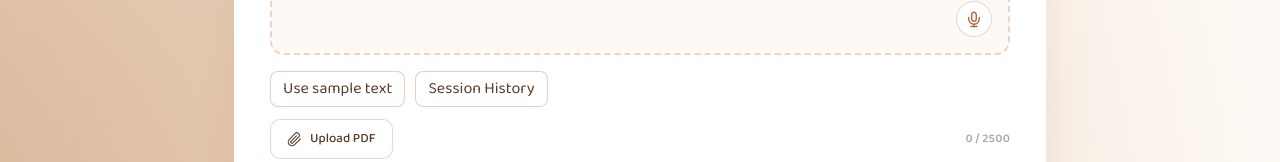
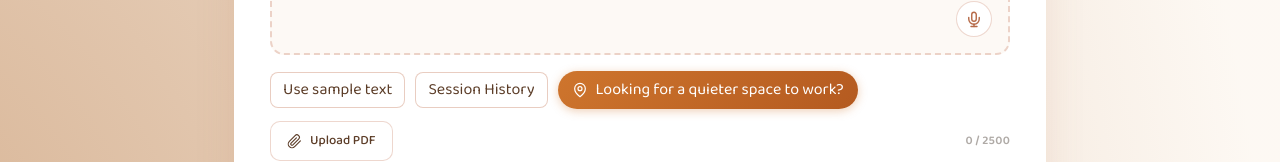
Before and after one commit to LongZhouuu/OneStepGen, a Vue app: page /workflow/ai-dump in a window 1280 px wide. Shown: the part 352-514 px from the top of the page. Built offline with nearby package versions, Linux system fonts and the light colour scheme; no server answers.

Commit message:
add one more button to direct to focus map in dump mode

```diff
--- a/src/views/AIDump.vue
+++ b/src/views/AIDump.vue
@@ -55,9 +55,23 @@
             >
               Session History
             </button>
+            <button
+              type="button"
+              class="btn-quiet-places"
+              aria-haspopup="dialog"
+              :aria-expanded="quietPlacesOpen"
+              @click="openQuietPlaces"
+            >
+              <svg class="btn-quiet-places-ic" viewBox="0 0 24 24" fill="none" stroke="currentColor" stroke-width="1.8" stroke-linecap="round" stroke-linejoin="round" aria-hidden="true">
+                <path d="M20 10c0 6-8 12-8 12s-8-6-8-12a8 8 0 0 1 16 0Z" />
+                <circle cx="12" cy="10" r="3" />
+              </svg>
+              Looking for a quieter space to work?
+            </button>
           </div>
 
           <SessionHistoryModal v-model="showSessionHistory" />
+          <QuietPlacesModal v-if="quietPlacesOpen" @close="closeQuietPlaces" />
 
           <div class="input-tools">
             <label class="upload-btn" :class="{ 'has-file': uploadedFile || uploadedFileMeta }">
@@ -161,6 +175,7 @@ import {
 } from '../router/workflow'
 import VoiceInputButton from '@/components/VoiceInputButton.vue'
 import SessionHistoryModal from '@/components/SessionHistoryModal.vue'
+import QuietPlacesModal from '@/components/QuietPlacesModal.vue'
 
 // Strip trailing slash so paths like /process-text never become //process-text
 const API_BASE = (import.meta.env.VITE_API_BASE_URL ?? '').replace(/\/+$/, '')
@@ -175,7 +190,7 @@ const DEMO_SAMPLE_TEXT =
 
 export default {
   name: 'AIDump',
-  components: { VoiceInputButton, SessionHistoryModal },
+  components: { VoiceInputButton, SessionHistoryModal, QuietPlacesModal },
   data() {
     return {
       view: 'input',
@@ -185,6 +200,7 @@ export default {
       taskCount: 0,
       errorMessage: '',
       showSessionHistory: false,
+      quietPlacesOpen: false,
     }
   },
   computed: {
@@ -264,6 +280,13 @@ export default {
     // DEMO: pairs with the "Use sample text" button in the template; delete when removing the button.
     fillDemoSampleText() {
       this.inputText = this._sanitizeDumpInput(DEMO_SAMPLE_TEXT)
+    },
+
+    openQuietPlaces() {
+      this.quietPlacesOpen = true
+    },
+    closeQuietPlaces() {
+      this.quietPlacesOpen = false
     },
 
     // ── Navigation ────────────────────────────────────────────────────────────
@@ -578,6 +601,39 @@ export default {
   border-color: var(--terracotta);
   color: var(--terracotta);
   background: rgba(193, 113, 79, 0.06);
+}
+
+.btn-quiet-places {
+  display: inline-flex;
+  align-items: center;
+  gap: 8px;
+  padding: 7px 14px;
+  font-size: 12px;
+  font-weight: 600;
+  border: none;
+  border-radius: 999px;
+  color: #fff;
+  background: linear-gradient(135deg, #ce752d 0%, #b45a20 100%);
+  box-shadow: 0 2px 10px rgba(206, 117, 45, 0.35);
+  cursor: pointer;
+  font: inherit;
+  transition: transform 0.15s ease, box-shadow 0.15s ease, filter 0.15s ease;
+}
+
+.btn-quiet-places:hover {
+  filter: brightness(1.06);
+  box-shadow: 0 4px 14px rgba(206, 117, 45, 0.45);
+}
+
+.btn-quiet-places:focus-visible {
+  outline: 3px solid #4d2a1d;
+  outline-offset: 3px;
+}
+
+.btn-quiet-places-ic {
+  width: 16px;
+  height: 16px;
+  flex-shrink: 0;
 }
 
 .input-tools {
```
